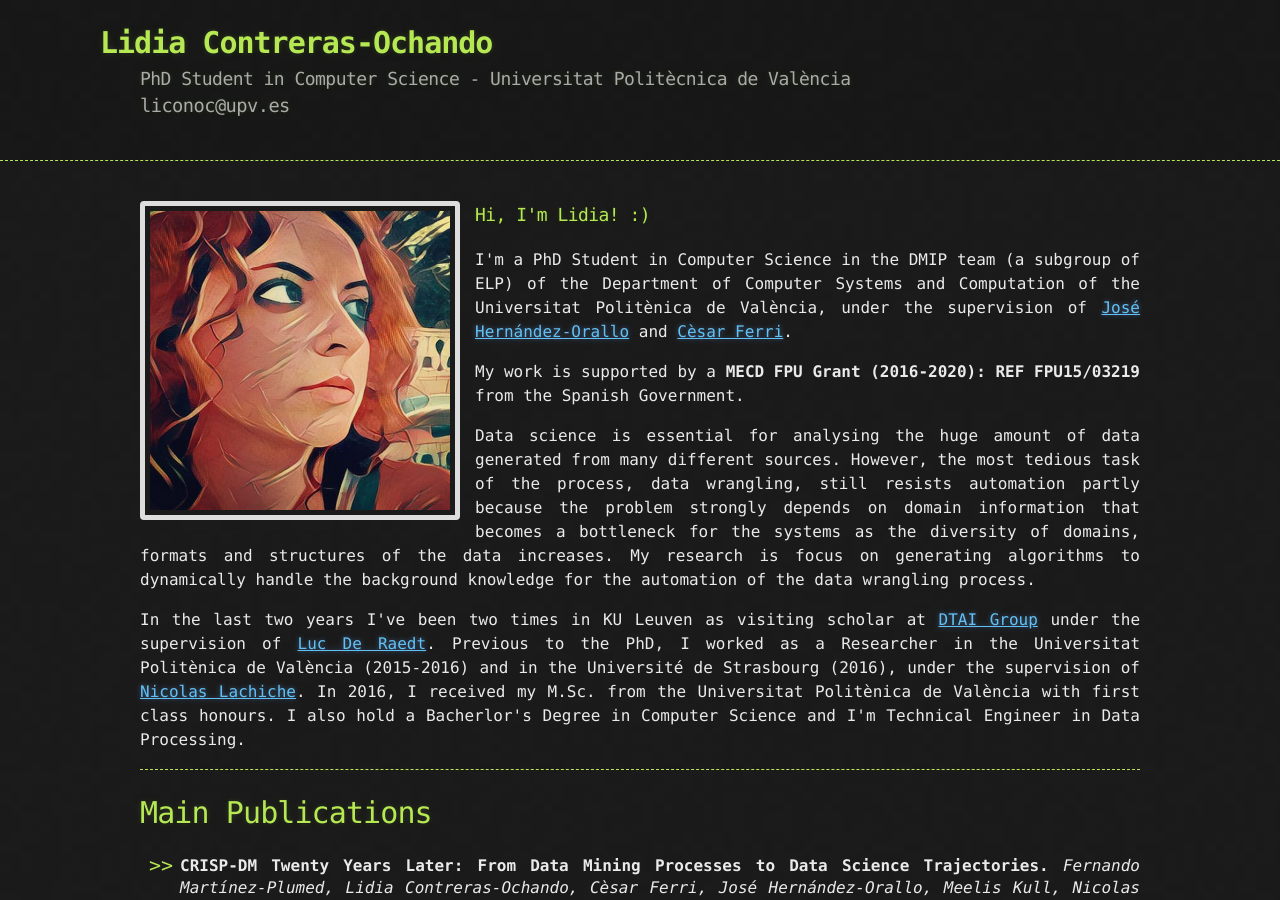
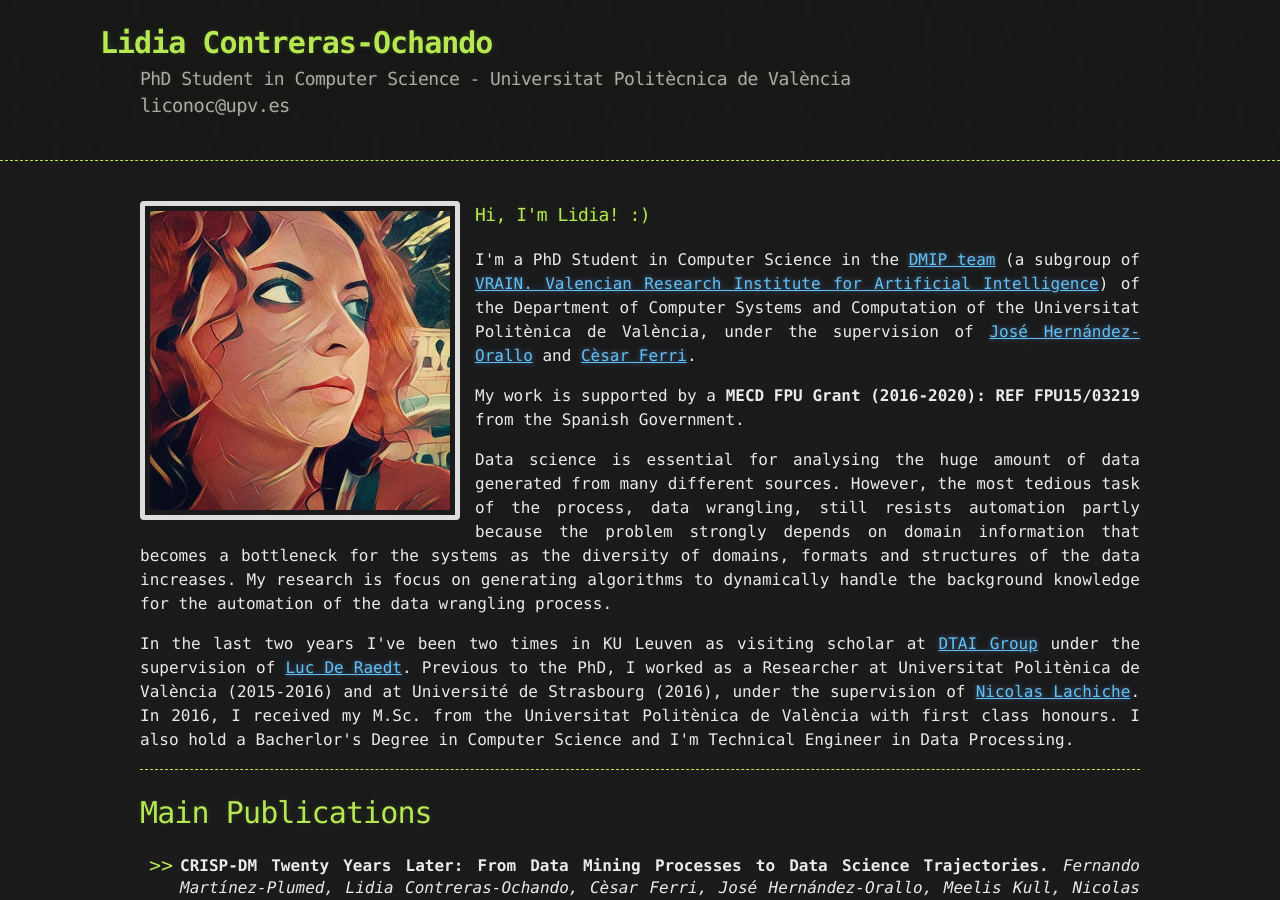
Before and after one commit to liconoc/liconoc.github.io, a Jekyll site: the page built from index.md, in a window 1280 px wide and 900 px high. Built offline with Jekyll 4.4.1, drawn with Linux system fonts in a browser that asks for light colours.

Commit message:
Update liconoc.html

```diff
--- a/_layouts/liconoc.html
+++ b/_layouts/liconoc.html
@@ -133,7 +133,7 @@
 				<img id="foto" src="images/lidia.png" >
 				<h3>Hi, I'm Lidia! :)</h3>
 
-				<p>I'm a PhD Student in Computer Science in the DMIP team (a subgroup of ELP) of the Department of Computer Systems and Computation of the Universitat Politènica de València, under the supervision of <a href="http://josephorallo.webs.upv.es/" target="_blank">José Hernández-Orallo</a> and <a href="http://personales.upv.es/ceferra/" target="_blank">Cèsar Ferri</a>.</p>
+				<p>I'm a PhD Student in Computer Science in the <a href="http://dmip.webs.upv.es/" target="_blank">DMIP team</a> (a subgroup of <a href="http://vrain.upv.es/" target="_blank">VRAIN. Valencian Research Institute for Artificial Intelligence</a>) of the Department of Computer Systems and Computation of the Universitat Politènica de València, under the supervision of <a href="http://josephorallo.webs.upv.es/" target="_blank">José Hernández-Orallo</a> and <a href="http://personales.upv.es/ceferra/" target="_blank">Cèsar Ferri</a>.</p>
 
 				<p>My work is supported by a <span class="bold">MECD FPU Grant (2016-2020): REF FPU15/03219</span> from the Spanish Government.</p>
 
@@ -143,7 +143,7 @@
 
 				<p> Data science is essential for analysing the huge amount of data generated from many different sources. However, the most tedious task of the process, data wrangling, still resists automation partly because the problem strongly depends on domain information that becomes a bottleneck for the systems as the diversity of domains, formats and structures of the data increases. My research is focus on generating algorithms to dynamically handle the background knowledge for the automation of the data wrangling process.</p>
 
-				<p>In the last two years I've been two times in KU Leuven as visiting scholar at <a href="https://dtai.cs.kuleuven.be/" target="_blank">DTAI Group</a> under the supervision of <a href="https://wms.cs.kuleuven.be/people/lucderaedt/" target="_blank">Luc De Raedt</a>. Previous to the PhD, I worked as a Researcher in the Universitat Politènica de València (2015-2016) and in the Université de Strasbourg (2016), under the supervision of <a href="https://sdc.icube.unistra.fr/en/index.php/Nicolas_Lachiche" target="_blank">Nicolas Lachiche</a>. In 2016, I received my M.Sc. from the Universitat Politènica de València with first class honours.  I also hold a Bacherlor's Degree in Computer Science and I'm Technical Engineer in Data Processing. <p>
+				<p>In the last two years I've been two times in KU Leuven as visiting scholar at <a href="https://dtai.cs.kuleuven.be/" target="_blank">DTAI Group</a> under the supervision of <a href="https://wms.cs.kuleuven.be/people/lucderaedt/" target="_blank">Luc De Raedt</a>. Previous to the PhD, I worked as a Researcher at Universitat Politènica de València (2015-2016) and at Université de Strasbourg (2016), under the supervision of <a href="https://sdc.icube.unistra.fr/en/index.php/Nicolas_Lachiche" target="_blank">Nicolas Lachiche</a>. In 2016, I received my M.Sc. from the Universitat Politènica de València with first class honours.  I also hold a Bacherlor's Degree in Computer Science and I'm Technical Engineer in Data Processing. <p>
 
 			</section>
 
```
